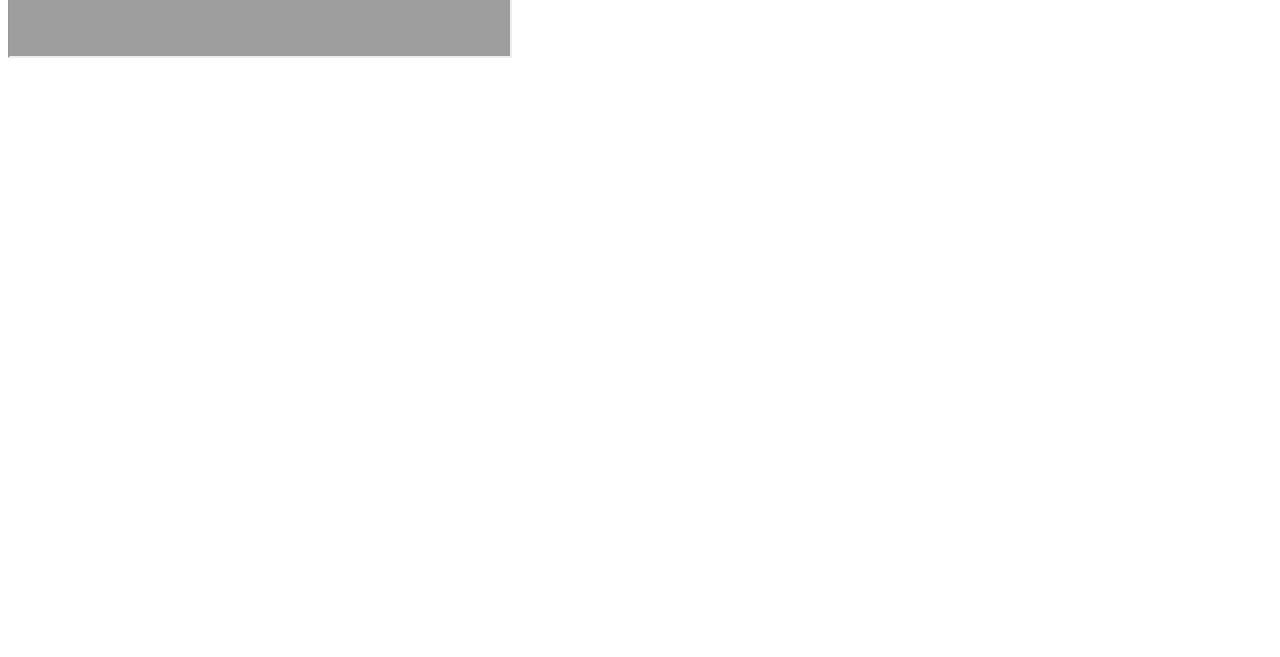
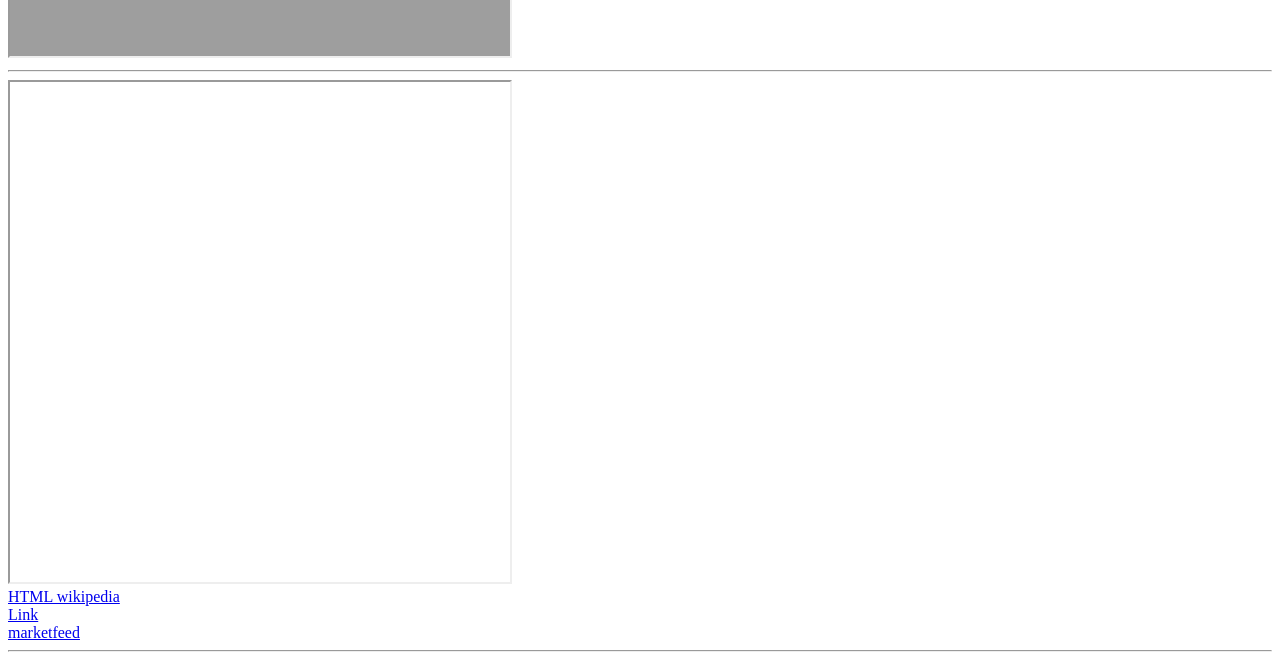
Before and after one commit to abdhulla-k/LOADING-HTML-CSS, a plain HTML site: page i_frame.html in a window 1280 px wide. Shown: the part 962-1619 px from the top of the page. Before the commit the page ends 1032 px from the top, so only its background shows below. Drawn offline with Linux system fonts and the light colour scheme; grey boxes are pictures that could not be loaded.

Commit message:
possible to add multiple links to an iframe.

```diff
--- a/i_frame.html
+++ b/i_frame.html
@@ -4,8 +4,21 @@
         <title>i frame</title>
     </head>
     <body>
+        <!-- creation of iframe  -->
         <iframe src="https://en.wikipedia.org/wiki/HTML" height="500" width="500"></iframe>
         <iframe src="Link.html" width="500" height="500"></iframe>
         <iframe src="https://marketfeed.com/" width="500" height="500"></iframe>
+
+
+        <hr/>
+
+        <!-- how to connect multiple links to a iframe-->
+        <iframe height="500" width="500" name="frame"></iframe><br/>
+        <a href="https://en.wikipedia.org/wiki/HTML" target="frame">HTML wikipedia</a><br/>
+        <a href="Link.html" target="frame">Link</a><br/>
+        <a href="https://marketfeed.com/" target="frame">marketfeed</a><br/>
+
+        <hr/>
+
     </body>
 </html>
```
